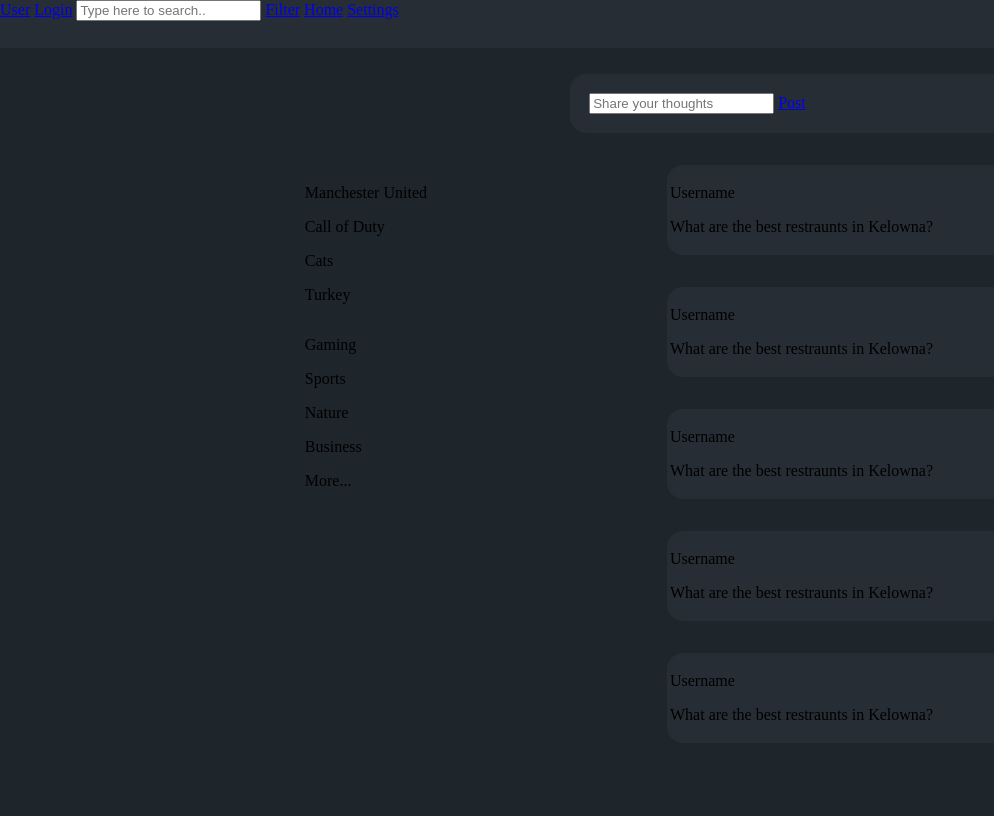
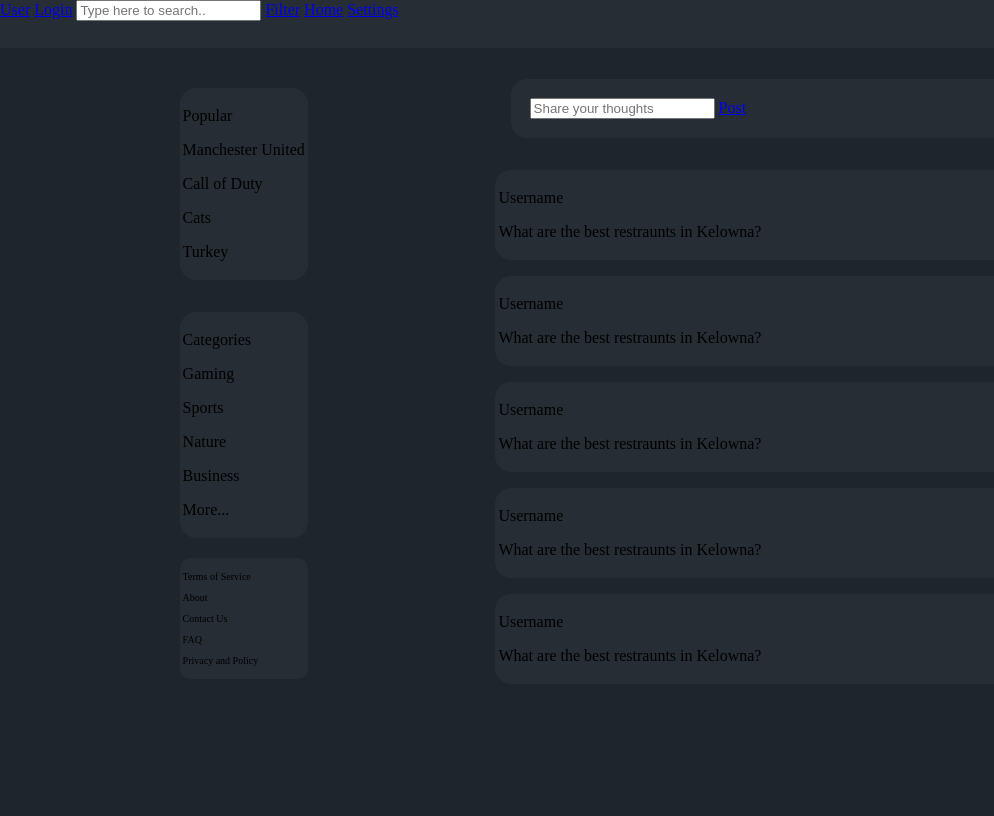
Before and after one commit to COSC360/WeChat-Discussion-Forum, a PHP site: page /home.html in a window 1280 px wide. Shown: the whole page, without its empty margins (0-994 px from the left). Run offline with PHP 8.4, Linux system fonts and the light colour scheme.

```diff
--- a/home.html
+++ b/home.html
@@ -22,6 +22,7 @@
             <input type = "text" placeholder="Share your thoughts">
             <a href="#createPost">Post</a>
         </div>
+        <div class = "scroll">
         <div class = "posts">
             <p>Username</p>
             <p>What are the best restraunts in Kelowna?</p>
@@ -43,20 +44,30 @@
             <p>What are the best restraunts in Kelowna?</p>
         </div>
     </div>
+    </div>
     <div class = "flex-left">
         <div class = "popular">
+            <p>Popular</p>
             <p>Manchester United</p>
             <p>Call of Duty</p>
             <p>Cats</p>
             <p>Turkey</p>
         </div>
         <div class = "categories">
+            <p>Categories</p>
             <p>Gaming</p>
             <p>Sports</p>
             <p>Nature</p>
             <p>Business</p>
             <p>More...</p>
         </div>
+        <footer>
+            <p>Terms of Service</p>
+            <p>About</p>
+            <p>Contact Us</p>
+            <p>FAQ</p>
+            <p>Privacy and Policy</p>
+        </footer>
     </div>
 </div>
 
--- a/style.css
+++ b/style.css
@@ -20,21 +20,29 @@ background: #262D34;
     justify-content: center;
     align-items: center;
     flex-direction: column;
+    margin: auto;
 }
 .flex-left{
-    margin-top: 10em;
+    margin-top: 5em;
     height : 20em;
     display: flex;
     justify-content: left;
     align-items: left;
     flex-direction: column;
+    margin-left: auto;
+    max-width: 10em;
+}
+div.scroll{
+    overflow-y: auto;
+    overflow-x: hidden;
+    text-align: justify;
+    height: 600px;
 }
 .posts{
     border: solid #262D34;
     background-color: #262D34;
     border-radius: 1em;
     margin:1em;
-    margin-left: 15em;
     padding-right: 20em;
 }
 .createPost{
@@ -45,3 +53,56 @@ background: #262D34;
     padding: 1em;
     padding-right: 20em;
 }
+.popular{
+    border: solid #262D34;
+    background-color: #262D34;
+    border-radius: 1em;
+}
+.categories{
+    border: solid #262D34;
+    background-color: #262D34;
+    border-radius: 1em;
+    margin-top: 2em;
+}
+footer{
+    border: solid #262D34;
+    background-color: #262D34;
+    border-radius: 1em;
+    margin-top: 2em;
+    font-size: x-small;
+}
+.button {
+  background-color: #fbeee0;
+  border: 2px solid #616161;
+  border-radius: 30px;
+  box-shadow: #616161 4px 4px 0 0;
+  color: #616161;
+  cursor: pointer;
+  display: inline-block;
+  font-weight: 600;
+  font-size: 0.7em;
+  padding: 2em;
+  line-height: 2em;
+  text-align: center;
+  text-decoration: none;
+  user-select: none;
+  -webkit-user-select: none;
+  touch-action: manipulation;
+}
+
+.button:hover {
+  background-color: #A67EF3;
+  transition: 0.5s;
+}
+
+.button:active {
+  box-shadow: #616161 2px 2px 0 0;
+  transform: translate(2px, 2px);
+}
+
+@media (min-width: 768px) {
+  .button{
+    min-width: 20px;
+    padding: 0 25px;
+  }
+}
```
